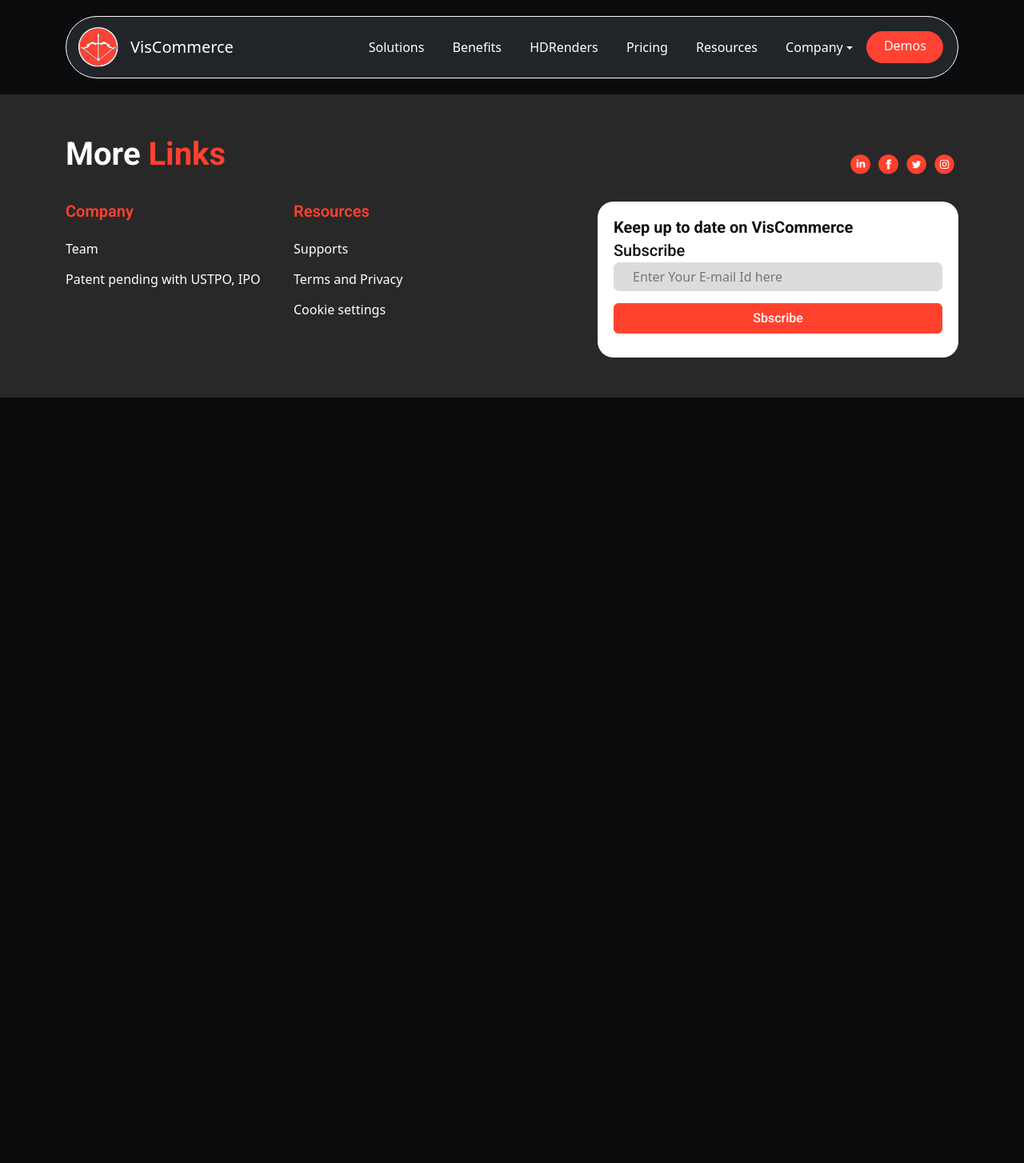
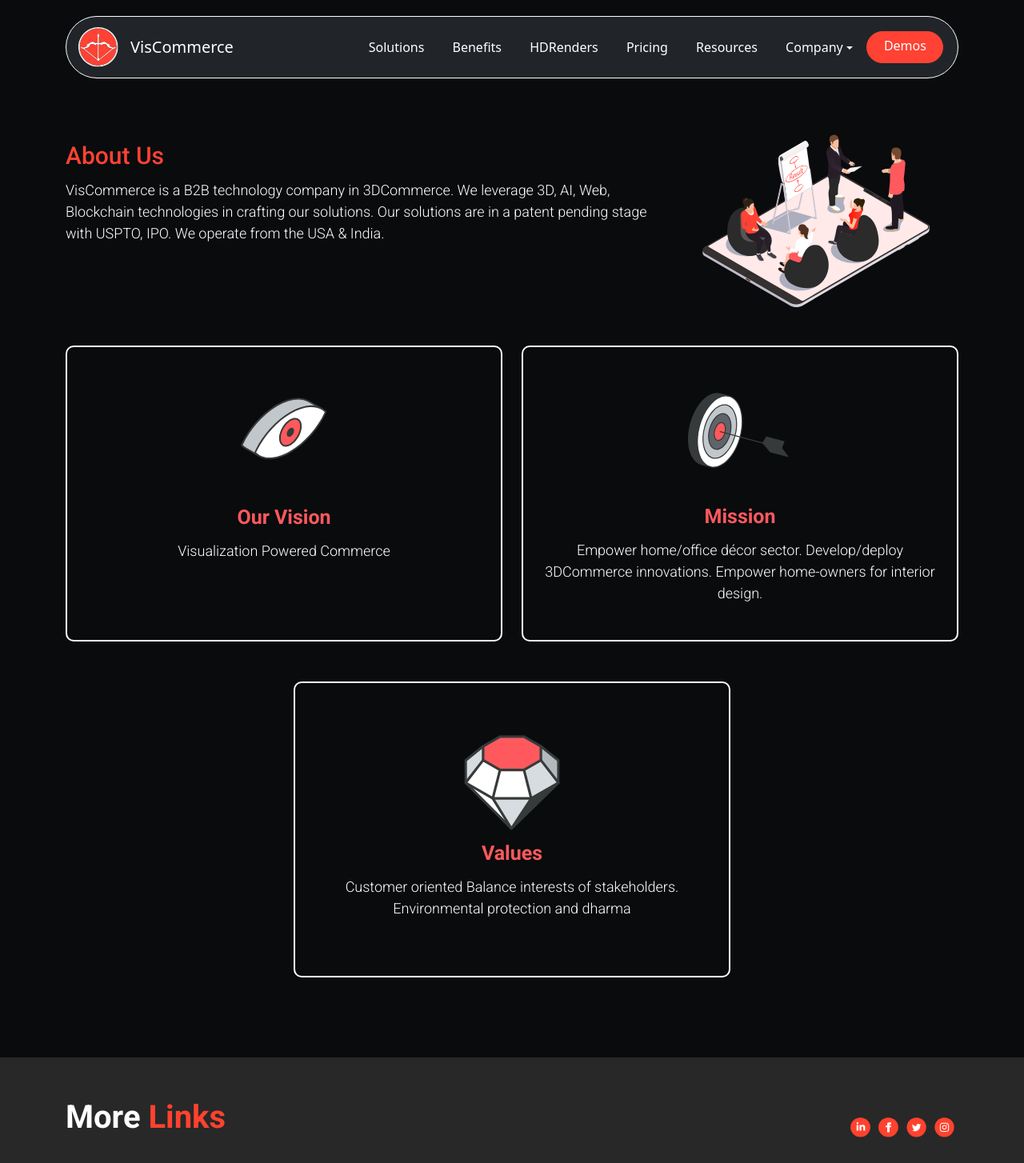
Before and after one commit to BhupendraKanyal/vis_commerce, a React (Create React App) app: page /aboutus in a window 1280 px wide. Shown: the top 1454 px of the page at 80% size. Before the commit the page ends 800 px from the top, so only its background shows below. Built offline with nearby package versions, Linux system fonts and the light colour scheme.

Commit message:
About us page is corrected and added a route also that on incorrect url it will go the landing page

```diff
--- a/src/App.css
+++ b/src/App.css
@@ -1055,3 +1055,6 @@
     display: none !important;
   }
 }
+nav.navbar.navbar-expand-lg.navbar-dark.bg-dark{
+  z-index: 1;
+}
--- a/src/Components/About/AboutBanner.js
+++ b/src/Components/About/AboutBanner.js
@@ -4,9 +4,7 @@
 const AboutBanner = () => {
   return (
     <div className="container  text-white mb-5">
-      <div className="mt-3 card" style={{ border: "none" }}>
-        {/* Remove border here */}
-        {/* Left */}
+      <div className="mt-3 card benefit_inital_div" style={{ border: "none" }}>
         <div className="row  benefit_inital">
           <div className="col-xs-12 col-md-6 col-lg-8 ">
             <div>
@@ -15,16 +13,15 @@
               </h2>
             </div>
 
-            <p className="about-description about-padding ">
+            <p className="about-description">
               VisCommerce is a B2B technology company in 3DCommerce. We leverage
               3D, AI, Web, Blockchain technologies in crafting our solutions.
               Our solutions are in a patent pending stage with USPTO, IPO. We
               operate from the USA & India.
             </p>
           </div>
-          {/* Right */}
           <div className="col-xs-12 col-lg-4 col-md-6 d-flex justify-content-center align-items-center">
-            <div className="collo-image-container py-4">
+            <div className="collo-image-container ">
               <img
                 src={Discussion}
                 alt="Discussion"
--- a/src/Components/About/AboutCard.css
+++ b/src/Components/About/AboutCard.css
@@ -9,12 +9,12 @@
 }
 .about-description {
   color: white;
-  font-size: 20px;
+  font-size: 21px;
   margin: 0 !important;
+  font-weight: 400;
+  width: 50rem;
 }
-.about-padding {
-  padding-right: 30px;
-}
+
 .about-content {
   text-align: center;
   max-width: 556px;
@@ -27,9 +27,10 @@
 }
 
 .about-image {
-  max-width: 100%;
-  max-height: 100%;
-  margin-bottom: 0px;
+  margin-top: 20px;
+}
+.withMarg{
+  margin-top: -22px;
 }
 
 .about-text {
@@ -50,3 +51,94 @@
 .text-red {
   color: red;
 }
+
+
+.about-content{
+  width: 500px;
+  height: 400px;
+  border: 2px solid white;
+  margin-bottom: 20px;
+}
+.benefit_inital_div{
+  background: #090b0d;
+}
+.about-description-p {
+  font-size: 18px;
+  text-align: center;
+  font-weight: 300;
+  padding: 0 20px 0 20px;
+}
+.parentDivVision{
+  border: 2px solid #fff;
+  border-radius: 10px;
+  height: 370px;
+}
+.imgDivVision,.imgDivVisionS{
+  text-align: center;
+}
+
+.imgDivVision img{
+  width: 200px !important;
+
+}
+.imgDivVisionS img{
+  width: 120px;
+  margin-top: 65px;
+}
+.pDivVision{
+  text-align: center;
+}
+.pDivVision{
+  font-size: 15px;
+  font-weight: 300;
+}
+.colsDesS{
+  margin-top: 50px;
+  margin-bottom: 100px;
+  display: grid;
+  place-items: center;
+}
+@media screen and (max-width:767px){
+  .benefit_inital{
+    margin-top: 10px;
+  }
+  .about-description{
+    width: auto;
+    font-size:18px;
+    font-weight: 300;
+  }
+  .benefit_inital h2{
+    font-size: 40px;
+  }
+  .about-heading{
+    font-size: 30px;
+  }
+  .benefit_inital img{
+    margin-top:20px;
+  }
+  .mmDiv{
+    margin-top: 50px;
+  }
+}
+@media screen and (min-width:768px) and (max-width:1280px) {
+  .benefit_inital{
+    margin-top: 50px;
+  }
+  .about-description{
+    width: auto;
+    font-size:18px;
+    font-weight: 300;
+  }
+  .benefit_inital h2{
+    font-size: 40px;
+  }
+  .about-heading{
+    font-size: 30px;
+  }
+  .hideCol{
+    display: none;
+  }
+  .equalcols{
+    width: 50%;
+  }
+}
--- a/src/Components/About/AboutCard.jsx
+++ b/src/Components/About/AboutCard.jsx
@@ -3,74 +3,62 @@
 import Vision from "./AboutAssets/Vision.svg";
 import Values from "./AboutAssets/Values.svg";
 import Mission from "./AboutAssets/Mission.svg";
-import "./AboutCard.css"; // Import custom CSS file for styling
+import "./AboutCard.css";
 
 const AboutCard = () => {
   return (
     <Container className=" marginBottom">
-      <Row className="about-row">
-        <Col xs={12} md={6} lg={6} className="about-col text-center">
-          <div
-            className="about-content"
-            style={{
-              width: "500px",
-              height: "400px", // Adjusted height calculation
-              border: "2px solid white",
-              marginBottom: "20px",
-            }}
-          >
-            <div className="p-4">
-              <img src={Vision} alt="Vision" className="about-image" />
-              <p className="about-text textRed">Our Vision</p>
-              <p className="about-description">
-                Visualization Powered Commerce
+      <Row className="colsDesF">
+      <Col xs={12} md={1} className="hideCol"></Col>
+        <Col xs={12} md={5} className="equalcols">
+          <div>
+          <div className="parentDivVision">
+            <div className="imgDivVision">
+              <img src={Vision} alt="Vision" />
+            </div>
+            <div className="pDivVision">
+            <p className="about-text textRed ">Our Vision</p>
+              <p className="about-description-p pb-2">
+              Visualization Powered Commerce
               </p>
             </div>
           </div>
+          </div>
         </Col>
-        <Col
-          xs={12}
-          md={6}
-          lg={6}
-          className="about-col text-center mb-3 mb-lg-0"
-        >
-          <div
-            className="about-content"
-            style={{
-              width: "500px",
-              height: "400px", // Adjusted height calculation
-              border: "2px solid white",
-              marginBottom: "20px",
-            }}
-          >
-            <div className="p-3">
-              <img src={Mission} alt="Values" className="about-image" />
-              <p className="about-text textRed ">Values</p>
-              <p className="about-description pb-2">
+        <Col xs={12} md={5} className="equalcols mmDiv">
+        <div>
+          <div className="parentDivVision">
+            <div className="imgDivVision">
+              <img src={Mission} alt="Vision" className="about-image" />
+            </div>
+            <div className="pDivVision withMarg">
+            <p className="about-text textRed ">Mission</p>
+              <p className="about-description-p pb-2">
                 Empower home/office décor sector. Develop/deploy 3DCommerce
                 innovations. Empower home-owners for interior design.
               </p>
             </div>
           </div>
+          </div>
         </Col>
-        <Col xs={12} lg={12} className="about-col mb-5 text-center">
-          <div
-            className="about-content mt-5"
-            style={{
-              width: "500px",
-              height: "400px", // Adjusted height calculation
-              border: "2px solid white",
-              marginBottom: "20px",
-            }}
-          >
-            <div className="p-3">
-              <img src={Values} alt="Mission" className="about-image" />
-              <p className="about-text textRed">Mission</p>
-              <p className="about-description">
-                Customer oriented. Balance interests of stakeholders.
-                Environmental protection and dharma.
+        <Col xs={12} md={1} className="hideCol"></Col>
+      </Row>
+      <Row className="colsDesS">
+      <Col xs={12} md={5} className="equalcols">
+          <div>
+          <div className="parentDivVision">
+            <div className="imgDivVisionS">
+              <img src={Values} alt="Vision"  />
+            </div>
+            <div className="pDivVision">
+            <p className="about-text textRed ">Values</p>
+              <p className="about-description-p pb-2">
+              Customer oriented
+Balance interests of stakeholders.
+Environmental protection and dharma
               </p>
             </div>
+          </div>
           </div>
         </Col>
       </Row>
--- a/src/Components/Header.js
+++ b/src/Components/Header.js
@@ -33,9 +33,9 @@
               onSelect={handleSelect}
               icon={<BsArrowDown />}
             >
-              <NavDropdown.Item href="#/action-1">Option 1</NavDropdown.Item>
-              <NavDropdown.Item href="#/action-2">Option 2</NavDropdown.Item>
-              <NavDropdown.Item href="#/action-3">Option 3</NavDropdown.Item>
+              <NavDropdown.Item href="/aboutus">About Us</NavDropdown.Item>
+              {/* <NavDropdown.Item href="/">Option 2</NavDropdown.Item>
+              <NavDropdown.Item href="/">Option 3</NavDropdown.Item> */}
             </NavDropdown>
             <Nav.Link href="/demos" className="custom-navlink">
               Demos
--- a/src/Components/Route.js
+++ b/src/Components/Route.js
@@ -17,7 +17,8 @@
         <Route path='/benefits' element={<Benefit />} />
         <Route path='/pricing' element={<Pricing />} />
         <Route path='/solutions' element={<ShowRoom3D />} />
-        <Route path='/about' element={<About />} />
+        <Route path='/aboutus' element={<About />} />
+        <Route path='*' element={<Home />} />
       </Routes>
     </Router>
   );
```
